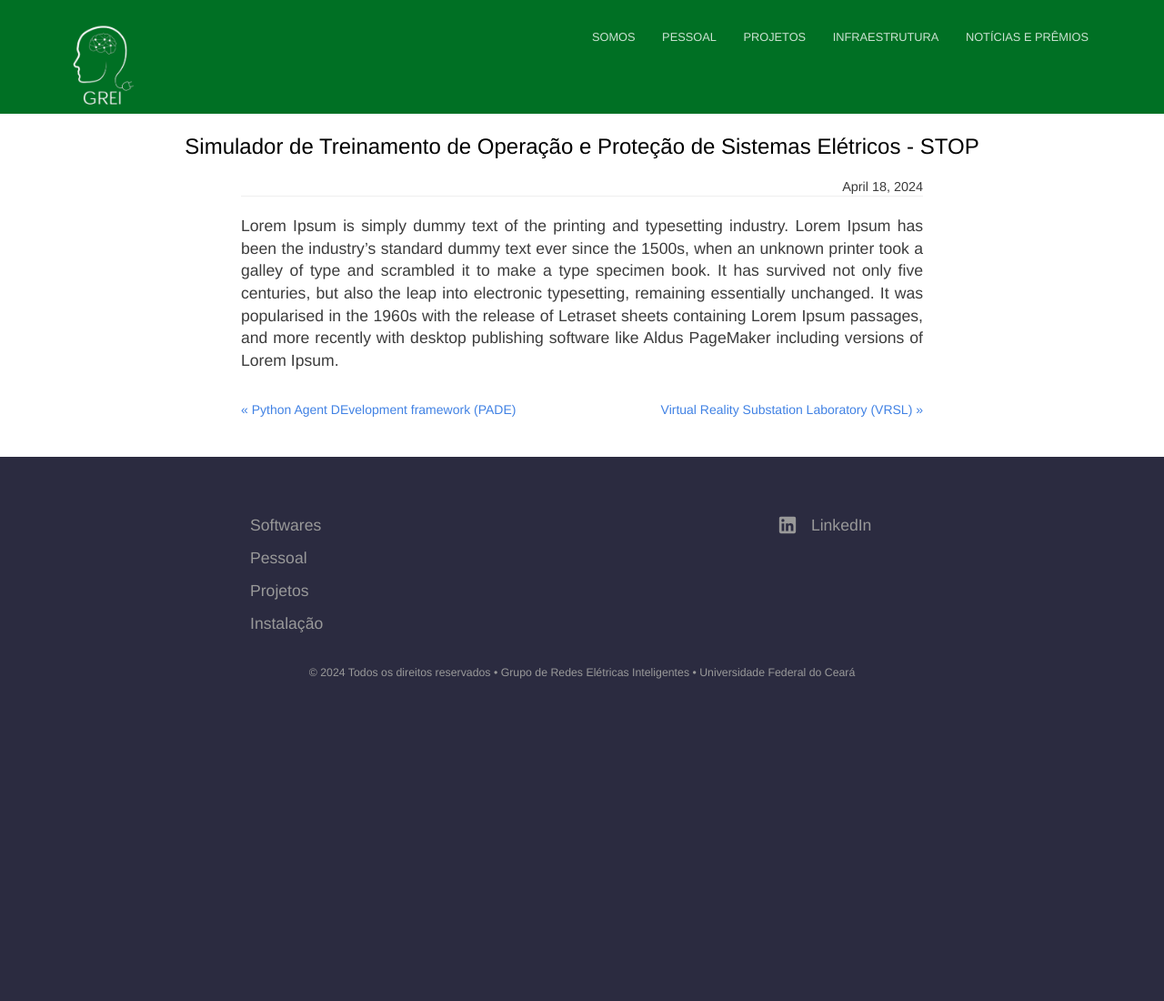
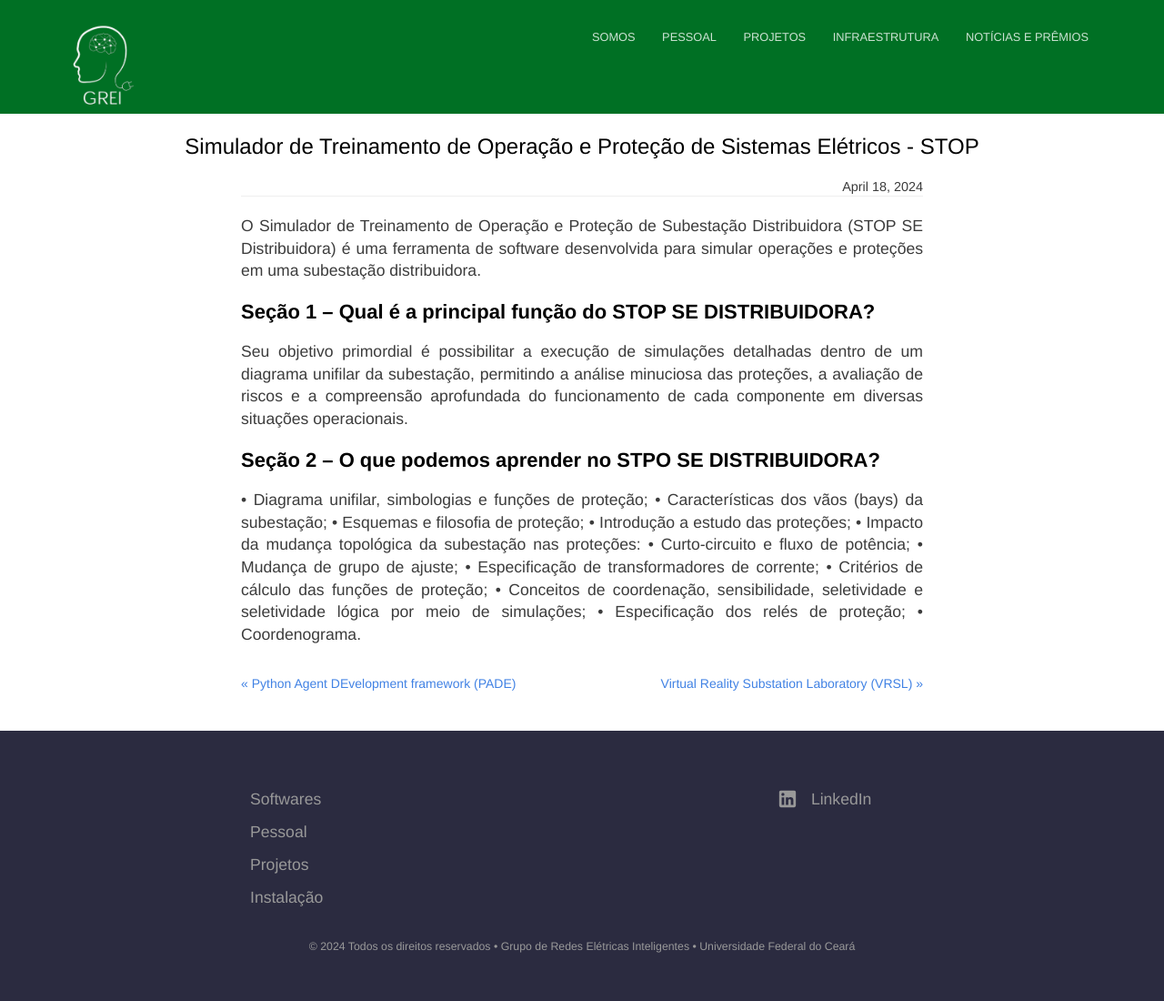
Before and after one commit to Gabriell89222/Gabriell89222.github.io, a Jekyll site: the page built from _posts/2024-04-18-stop.md, in a window 1280 px wide. Shown: the whole page at 91% size. Built offline with Jekyll 4.4.1, drawn with Linux system fonts in a browser that asks for light colours; before the commit the page ends 900 px from its top, so only the background shows below that.

Commit message:
Ajuste na pág. STOP

```diff
--- a/_posts/2024-04-18-stop.md
+++ b/_posts/2024-04-18-stop.md
@@ -4,4 +4,23 @@ title: Simulador de Treinamento de Operação e Proteção de Sistemas Elétrico
 categories:
 ---
 
-Lorem Ipsum is simply dummy text of the printing and typesetting industry. Lorem Ipsum has been the industry's standard dummy text ever since the 1500s, when an unknown printer took a galley of type and scrambled it to make a type specimen book. It has survived not only five centuries, but also the leap into electronic typesetting, remaining essentially unchanged. It was popularised in the 1960s with the release of Letraset sheets containing Lorem Ipsum passages, and more recently with desktop publishing software like Aldus PageMaker including versions of Lorem Ipsum.
+O Simulador de Treinamento de Operação e Proteção de Subestação Distribuidora (STOP SE Distribuidora) é uma ferramenta de software desenvolvida para simular operações e proteções em uma subestação distribuidora.
+
+## Seção 1 – Qual é  a principal função do STOP SE DISTRIBUIDORA?
+
+Seu objetivo primordial é possibilitar a execução de simulações detalhadas dentro de um diagrama unifilar da subestação, permitindo a análise minuciosa das proteções, a avaliação de riscos e a compreensão aprofundada do funcionamento de cada componente em diversas situações operacionais.
+
+## Seção 2 – O que podemos aprender no STPO SE DISTRIBUIDORA?
+
+•	Diagrama unifilar, simbologias e funções de proteção;
+•	Características dos vãos (bays) da subestação;
+•	Esquemas e filosofia de proteção;
+•	Introdução a estudo das proteções;
+•	Impacto da mudança topológica da subestação nas proteções:
+    •	Curto-circuito e fluxo de potência;
+    •	Mudança de grupo de ajuste;
+•	Especificação de transformadores de corrente;
+•	Critérios de cálculo das funções de proteção;
+•	Conceitos de coordenação, sensibilidade, seletividade e seletividade lógica por meio de     simulações;
+•	Especificação dos relés de proteção;
+•	Coordenograma.
```
